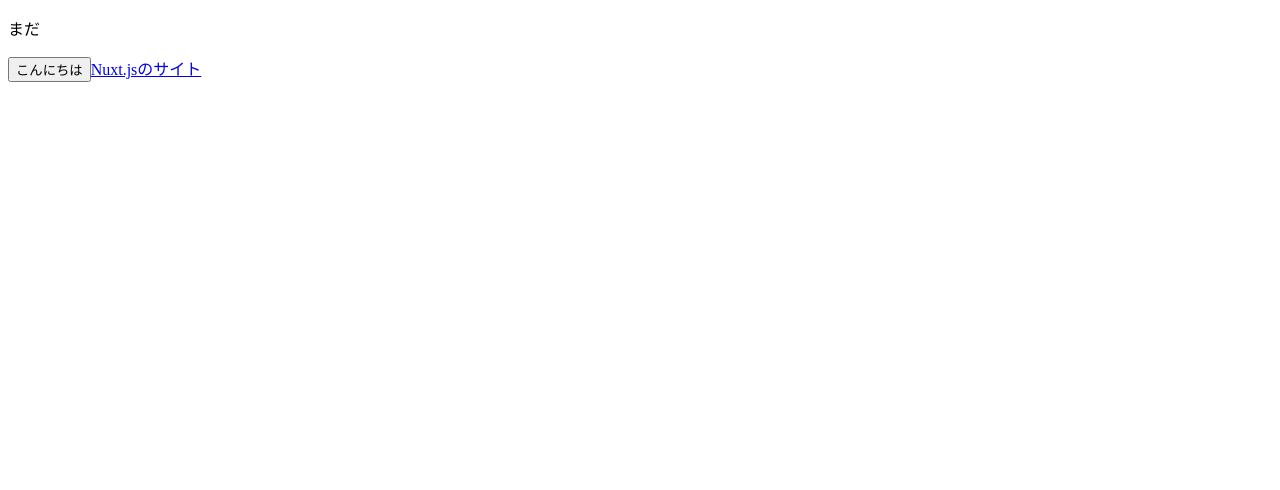
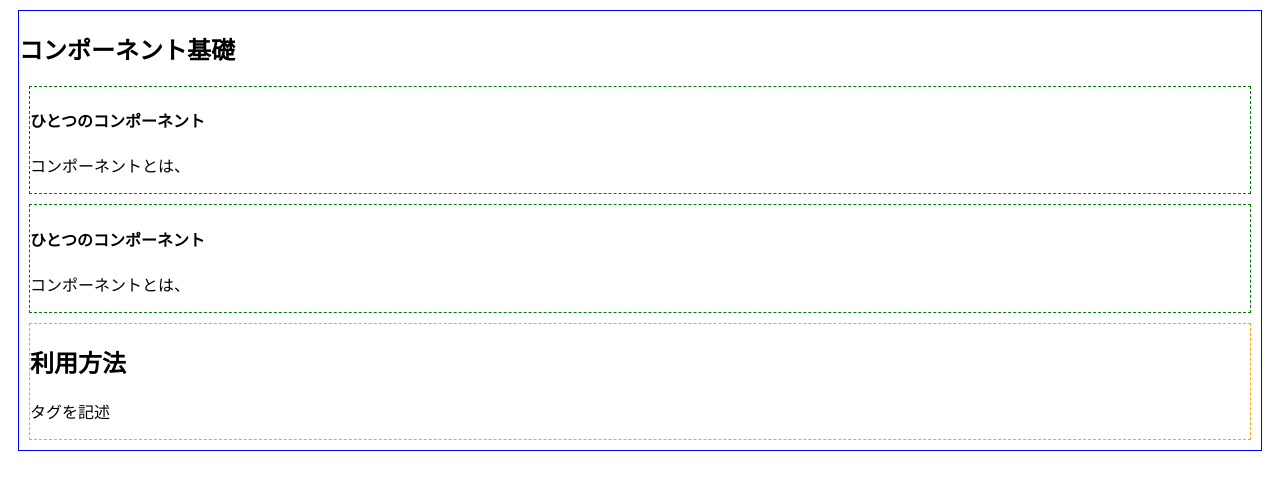
Before and after one commit to reo0306/nuxt-practice, a Nuxt app in the folder sfc-basic/: page / in a window 1280 px wide. Shown: the top 490 px of the page. Built offline with nearby package versions, Linux system fonts and the light colour scheme.

Commit message:
update app.vue, add components

```diff
--- a/sfc-basic/app/app.vue
+++ b/sfc-basic/app/app.vue
@@ -1,15 +1,15 @@
-<script setup lang="ts">
-const msg = ref("まだ");
-const onButtonClick = (label: string, event: Event): void => {
-  const target = event.target as HTMLButtonElement;
-  const text = target.innerHTML;
-  msg.value = `${label}と${text}`;
-};
-const url = "test";
-</script>
+<template>
+  <section>
+    <h1>コンポーネント基礎</h1>
+    <OneSection/>
+    <OneSection/>
+    <PartsTheSupplement/>
+  </section>
+</template>
 
-<template>
-  <p>{{ msg }}</p>
-  <button v-on:click="onButtonClick('Hello', $event)">こんにちは</button>
-  <a v-bind:href="url" target="_blank">Nuxt.jsのサイト</a>
-</template>
+<style>
+section {
+  border: blue 1px solid;
+  margin: 10px;
+}
+</style>
--- /dev/null
+++ b/sfc-basic/app/components/OneSection.vue
@@ -0,0 +1,15 @@
+<template>
+    <section class="box">
+        <h4>ひとつのコンポーネント</h4>
+        <p>
+            コンポーネントとは、
+        </p>
+    </section>
+</template>
+
+<style scoped>
+.box {
+    border: green 1px dashed;
+    margin: 10px;
+}
+</style>
--- /dev/null
+++ b/sfc-basic/app/components/parts/TheSupplement.vue
@@ -0,0 +1,15 @@
+<template>
+    <section class="box">
+        <h2>利用方法</h2>
+        <p>
+        タグを記述
+        </p>
+    </section>
+</template>
+
+<style scoped>
+.box {
+    border: orange 1px dashed;
+    margin: 10px;
+}
+</style>
```
